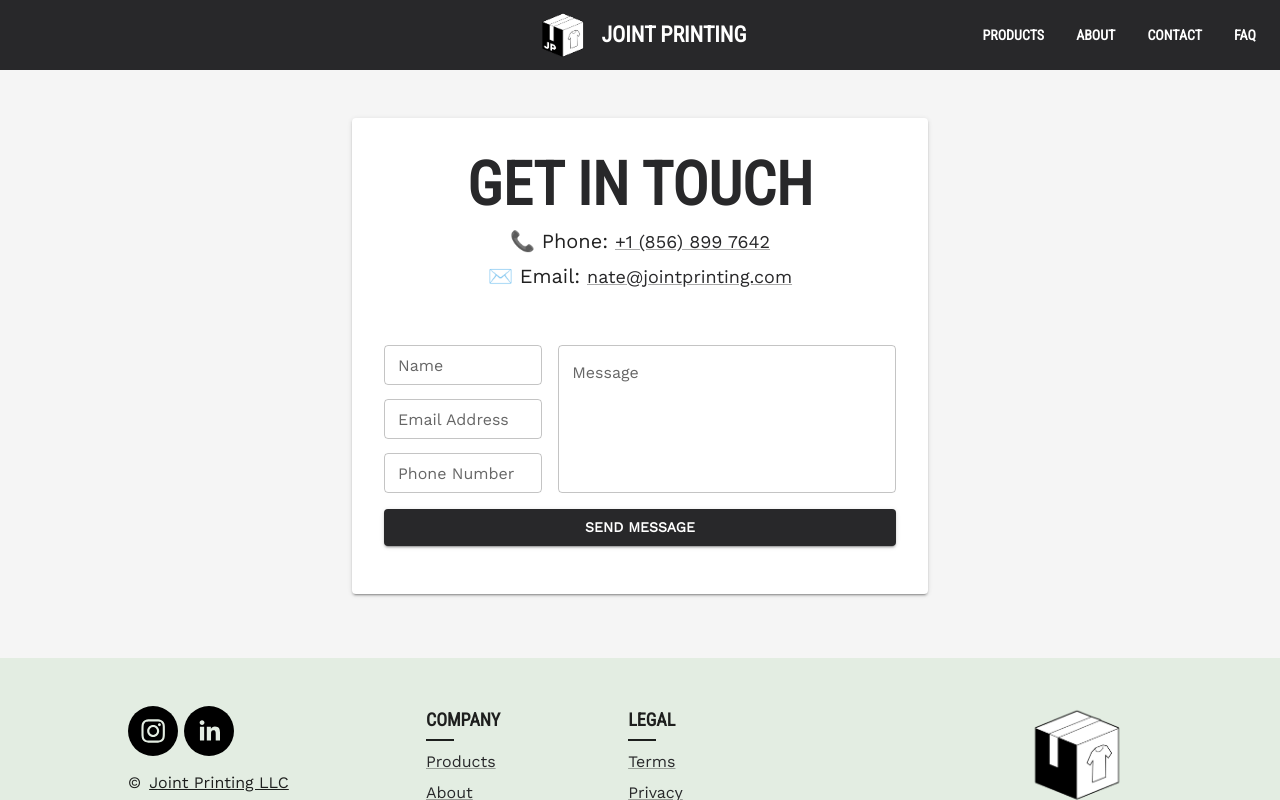
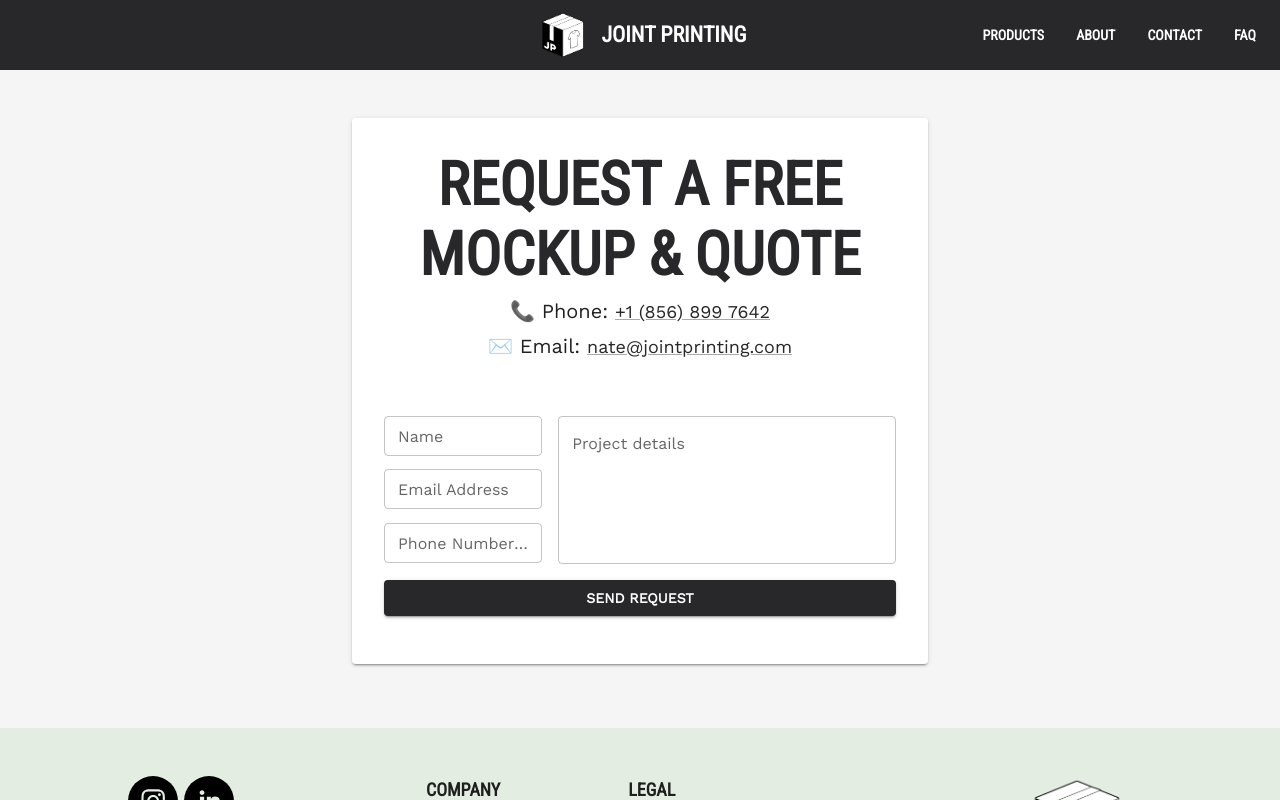
Before and after one commit to Jointprinting/website-frontend, a React (Create React App) app: page /contact in a window 1280 px wide. Shown: the top 800 px of the page. Built offline with nearby package versions, Linux system fonts and the light colour scheme.

Commit message:
Refactor Contact component and add selectedProducts
Refactor Contact component to include selectedProducts state and update form handling. Improve code structure and readability.

```diff
--- a/src/screens/Contact.js
+++ b/src/screens/Contact.js
@@ -1,87 +1,251 @@
+// src/screens/Contact.js
 import * as React from 'react';
-import { Box, Stack, TextField, Link, Button, useMediaQuery, Collapse, Alert } from '@mui/material';
+import {
+  Box,
+  Stack,
+  TextField,
+  Link,
+  Button,
+  useMediaQuery,
+  Collapse,
+  Alert,
+} from '@mui/material';
 import Typography from '../modules/components/Typography';
 import axios from 'axios';
 import config from '../config.json';
 
 function Contact() {
-    const mobile = useMediaQuery("(max-width: 800px)");
+  const mobile = useMediaQuery('(max-width: 800px)');
   const [name, setName] = React.useState('');
   const [email, setEmail] = React.useState('');
   const [phone, setPhone] = React.useState('');
   const [message, setMessage] = React.useState('');
   const [success, setSuccess] = React.useState(false);
+  const [selectedProducts, setSelectedProducts] = React.useState([]);
+
+  // Load selected products (if any) from sessionStorage and prefill message
+  React.useEffect(() => {
+    try {
+      const stored = window.sessionStorage.getItem('jpSelectedProducts');
+      if (stored) {
+        const parsed = JSON.parse(stored);
+        if (Array.isArray(parsed) && parsed.length > 0) {
+          setSelectedProducts(parsed);
+
+          // Only prefill if the user hasn't started typing
+          if (!message) {
+            const summaryLines = parsed
+              .map(
+                (p) =>
+                  `- ${p.name || 'Product'} (Style ${p.style || 'N/A'})${
+                    p.vendor ? ` — ${p.vendor}` : ''
+                  }`
+              )
+              .join('\n');
+
+            setMessage(
+              `Interested in:\n${summaryLines}\n\n` +
+                `Approximate quantities (per item):\n\n` +
+                `Ideal in-hand date:\n\n` +
+                `Anything else we should know:\n`
+            );
+          }
+        }
+      }
+    } catch (err) {
+      console.error('Error reading selected products from storage', err);
+    }
+    // run only once on mount
+    // eslint-disable-next-line react-hooks/exhaustive-deps
+  }, []);
 
   const handleSubmit = async (e) => {
     e.preventDefault();
     try {
       if (!name || !email || !phone || !message) {
-                alert("Please fill out all fields");
+        alert('Please fill out all fields');
         return;
       }
-            //raise error if phone number not in the form of 123-456-7890
+      // phone number validation 123-456-7890
       if (!phone.match(/^\d{3}-\d{3}-\d{4}$/)) {
-                alert("Please enter a valid phone number in the form of 123-456-7890");
+        alert('Please enter a valid phone number in the form of 123-456-7890');
         return;
       }
-            await axios.post(config.backendUrl+'/api/email/send-contact', {name, email, phone, message});
+
+      await axios.post(config.backendUrl + '/api/email/send-contact', {
+        name,
+        email,
+        phone,
+        message,
+        selectedProducts,
+      });
+
       setSuccess(true);
       setName('');
       setEmail('');
       setPhone('');
       setMessage('');
+      setSelectedProducts([]);
+      try {
+        window.sessionStorage.removeItem('jpSelectedProducts');
+      } catch (err) {
+        console.error('Error clearing selected products', err);
+      }
     } catch (err) {
       console.error(err);
-            alert("There was an error sending your message. Please try again later.");
+      alert('There was an error sending your message. Please try again later.');
     }
+  };
 
-    }
-
-    //useEffect for success alert
+  // useEffect for success alert auto-hide
   React.useEffect(() => {
     if (success) {
-            setTimeout(() => {
+      const timeout = setTimeout(() => {
         setSuccess(false);
       }, 5000);
+      return () => clearTimeout(timeout);
     }
-    }
-    , [success]);
+  }, [success]);
 
   const handleKeyPress = (event) => {
     if (event.key === 'Enter') {
       event.preventDefault();
     }
-    }
+  };
 
   return (
     <Box bgcolor="#f5f5f5" pt={6} pb={8} display="flex" justifyContent="center">
       <Box
         sx={{
-                width: mobile ? '90vw' : '45vw', p: 4, display:"flex", justifyContent:"center", flexDirection:"column", alignItems:"center", bgcolor:"white", boxShadow: 2, borderRadius: 1
+          width: mobile ? '90vw' : '45vw',
+          p: 4,
+          display: 'flex',
+          justifyContent: 'center',
+          flexDirection: 'column',
+          alignItems: 'center',
+          bgcolor: 'white',
+          boxShadow: 2,
+          borderRadius: 1,
         }}
       >
-            <Typography color="primary" align="center" variant={mobile ? "h3" : "h1"} fontWeight="bold">
-                Get in touch
+        <Typography
+          color="primary"
+          align="center"
+          variant={mobile ? 'h3' : 'h1'}
+          fontWeight="bold"
+        >
+          Request a free mockup & quote
         </Typography>
-            <Typography color="inherit" align="center" variant={mobile ? "h7" : "h5"} my={1}>
-            📞 Phone: <Typography component={Link} fontSize={mobile ? 16 : 18} href={`tel:8568997642`}>+1 (856) 899 7642 </Typography>
+
+        <Typography
+          color="inherit"
+          align="center"
+          variant={mobile ? 'h7' : 'h5'}
+          my={1}
+        >
+          📞 Phone:{' '}
+          <Typography
+            component={Link}
+            fontSize={mobile ? 16 : 18}
+            href={`tel:8568997642`}
+          >
+            +1 (856) 899 7642
           </Typography>
-            <Typography color="inherit" align="center" variant={mobile ? "h7" : "h5"} fontWeight={200} mb={1}>
-                ✉️ Email: <Typography component={Link} fontSize={mobile ? 16 : 18} href="mailto:nate@jointprinting.com">nate@jointprinting.com</Typography>
         </Typography>
+        <Typography
+          color="inherit"
+          align="center"
+          variant={mobile ? 'h7' : 'h5'}
+          fontWeight={200}
+          mb={1}
+        >
+          ✉️ Email:{' '}
+          <Typography
+            component={Link}
+            fontSize={mobile ? 16 : 18}
+            href="mailto:nate@jointprinting.com"
+          >
+            nate@jointprinting.com
+          </Typography>
+        </Typography>
+
+        {selectedProducts.length > 0 && (
+          <Box mt={2} width="100%">
+            <Typography
+              align="center"
+              variant={mobile ? 'h6' : 'h5'}
+              fontWeight={500}
+              mb={1}
+            >
+              You selected:
+            </Typography>
+            <Stack spacing={0.5}>
+              {selectedProducts.map((p, idx) => (
+                <Typography key={idx} align="center" variant="body2">
+                  {p.name || 'Product'} (Style {p.style || 'N/A'})
+                  {p.vendor ? ` — ${p.vendor}` : ''}
+                </Typography>
+              ))}
+            </Stack>
+          </Box>
+        )}
+
         <form onSubmit={handleSubmit} onKeyPress={handleKeyPress}>
-                <Stack display="flex" justifyContent="center" alignItems="center" width={mobile ? '92%' : '40vw'} spacing={2} mt={mobile ? 4 : 6}>
-                    <Stack direction="row" width="100%" spacing={2} alignItems="start" >
+          <Stack
+            display="flex"
+            justifyContent="center"
+            alignItems="center"
+            width={mobile ? '92%' : '40vw'}
+            spacing={2}
+            mt={mobile ? 4 : 6}
+          >
+            <Stack direction="row" width="100%" spacing={2} alignItems="start">
               <Stack spacing={1.73}>
-                            <TextField id="outlined-basic" value={name} label="Name" variant="outlined" fullWidth={true} size="small" onChange={(e)=>setName(e.target.value)}/>
-                            <TextField id="outlined-basic" type="email" value={email} label={mobile ? "Email" : "Email Address"} variant="outlined" fullWidth={true} size="small" onChange={(e)=>setEmail(e.target.value)}/>
-                            <TextField id="outlined-basic" value={phone} label={mobile ? "Phone" : "Phone Number"} variant="outlined" fullWidth={true} size="small" onChange={(e)=>setPhone(e.target.value)}/>
+                <TextField
+                  id="contact-name"
+                  value={name}
+                  label="Name"
+                  variant="outlined"
+                  fullWidth
+                  size="small"
+                  onChange={(e) => setName(e.target.value)}
+                />
+                <TextField
+                  id="contact-email"
+                  type="email"
+                  value={email}
+                  label={mobile ? 'Email' : 'Email Address'}
+                  variant="outlined"
+                  fullWidth
+                  size="small"
+                  onChange={(e) => setEmail(e.target.value)}
+                />
+                <TextField
+                  id="contact-phone"
+                  value={phone}
+                  label={mobile ? 'Phone' : 'Phone Number (123-456-7890)'}
+                  variant="outlined"
+                  fullWidth
+                  size="small"
+                  onChange={(e) => setPhone(e.target.value)}
+                />
               </Stack>
-                        <TextField id="outlined-basic" value={message} label="Message" variant="outlined" fullWidth={true} multiline={true} minRows={5} onChange={(e)=>setMessage(e.target.value)}/>
+              <TextField
+                id="contact-message"
+                value={message}
+                label="Project details"
+                variant="outlined"
+                fullWidth
+                multiline
+                minRows={5}
+                onChange={(e) => setMessage(e.target.value)}
+              />
             </Stack>
-                    <Button variant="contained" color="primary" fullWidth type="submit">Send Message</Button>
+            <Button variant="contained" color="primary" fullWidth type="submit">
+              Send request
+            </Button>
             <Collapse in={success}>
-                        <Alert severity="success">Message sent successfully!</Alert>
+              <Alert severity="success">Request sent successfully!</Alert>
             </Collapse>
           </Stack>
         </form>
```
Lines whose indentation alone changed are shown as unchanged.
